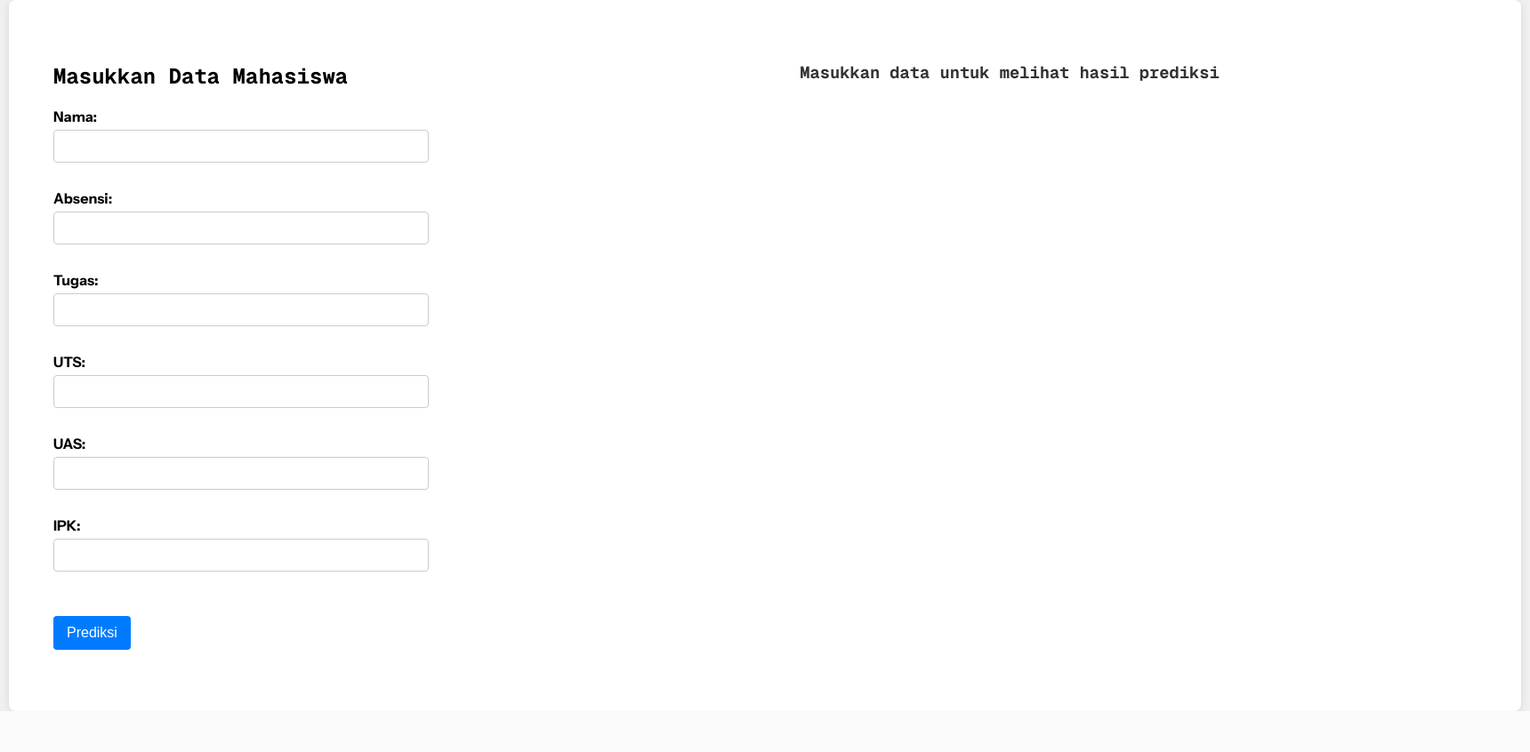
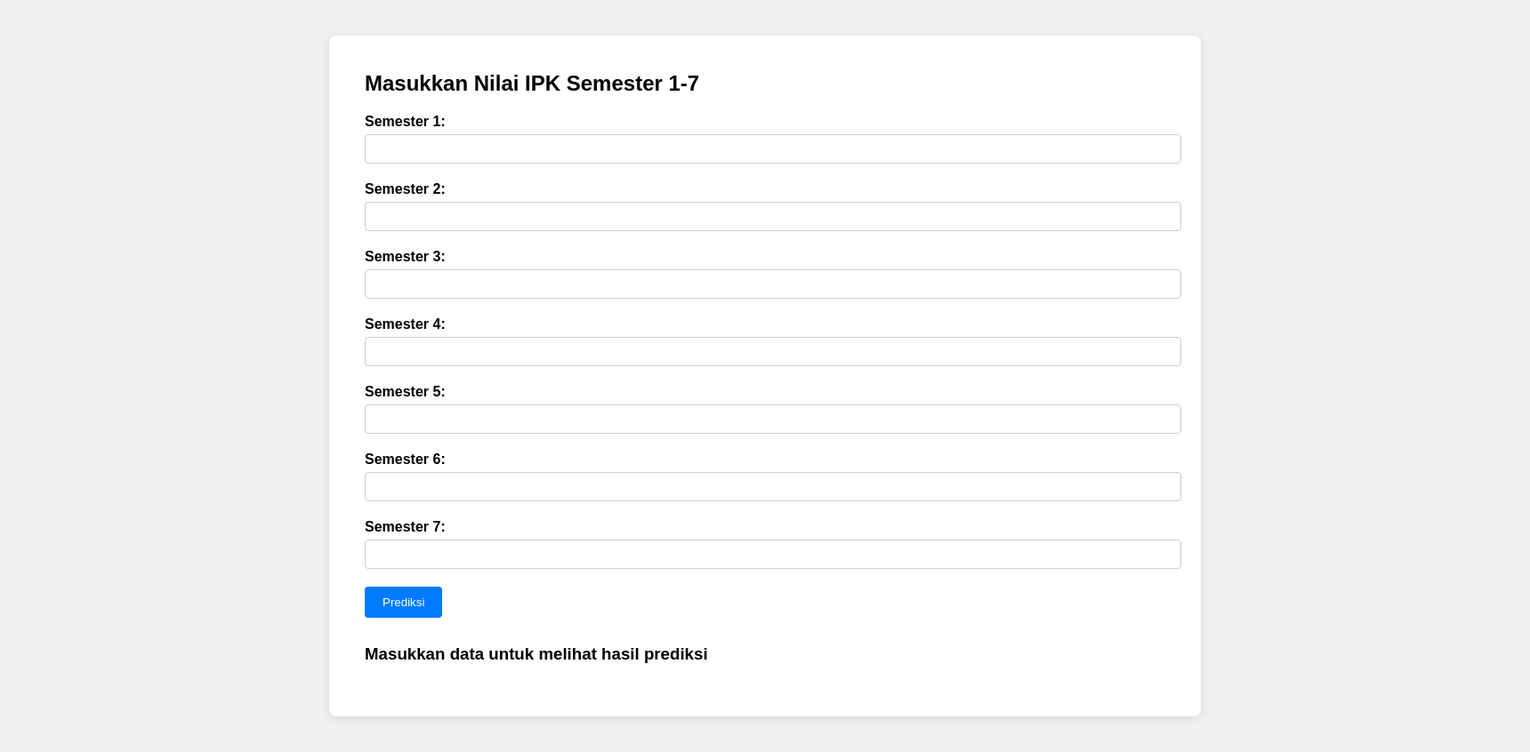
Before and after one commit to RyuuRyu/KNN-Web-App, a Flask app: page / in a window 1720 px wide. Shown: the whole page at 89% size. Before the commit the page ends 800 px from the top, so only its background shows below. Run offline with Flask 3, Linux system fonts and the light colour scheme; data comes from the database, SQL or seed files in the repository; both versions use the stored data as it was after the commit; data that the repository does not hold is empty; parts of the project's set-up code (start-up, migrations or seed data) failed here and were passed over.

Commit message:
refactor: update KNN logic and related files
- Changed KNN implementation in app.py and train_model.py
- Updated model files (knn_model.pkl, scaler.pkl) with new logic
- Updated templates/index.html to reflect changes
- Added new dataset and images for updated results
- Removed outdated model files and images

```diff
--- a/app.py
+++ b/app.py
@@ -1,80 +1,111 @@
-from flask import Flask, render_template, request, redirect, url_for
+from flask import Flask, request, render_template, redirect, url_for
+import pandas as pd
 import joblib
 import numpy as np
-from flask_sqlalchemy import SQLAlchemy
+import sqlite3
 
 app = Flask(__name__)
 
-# Configure SQLite database
-app.config['SQLALCHEMY_DATABASE_URI'] = 'sqlite:///predictions.db'
-app.config['SQLALCHEMY_TRACK_MODIFICATIONS'] = False
-db = SQLAlchemy(app)
-
-# Database model
-class Prediction(db.Model):
-    id = db.Column(db.Integer, primary_key=True)
-    nama = db.Column(db.String(100))
-    absensi = db.Column(db.Float)
-    tugas = db.Column(db.Float)
-    uts = db.Column(db.Float)
-    uas = db.Column(db.Float)
-    ipk = db.Column(db.Float)
-    result = db.Column(db.String(20))
-
-# Load model and scaler
-model = joblib.load('model/knn_model.pkl')
+knn_model = joblib.load('model/knn_model.pkl')
 scaler = joblib.load('model/scaler.pkl')
 
-# @app.before_first_request
-# def create_tables():
-#     db.create_all()
+DB_FILE = 'data/student_inputs.db'
 
-first_request = True
-@app.before_request
-def before_first_request():
-    global first_request
-    if first_request:
-        db.create_all()
-        first_request = False
+def init_db():
+    conn = sqlite3.connect(DB_FILE)
+    c = conn.cursor()
+    c.execute('''
+        CREATE TABLE IF NOT EXISTS inputs (
+            id INTEGER PRIMARY KEY AUTOINCREMENT,
+            semester1 REAL,
+            semester2 REAL,
+            semester3 REAL,
+            semester4 REAL,
+            semester5 REAL,
+            semester6 REAL,
+            semester7 REAL,
+            stddev REAL,
+            trend REAL,
+            slope REAL,
+            weighted_avg REAL,
+            prediction TEXT
+        )
+    ''')
+    conn.commit()
+    conn.close()
 
-@app.route('/')
-def index():
-    all_predictions = Prediction.query.all()
-    return render_template('index.html', all_predictions=all_predictions)
+init_db()
 
-@app.route('/predict', methods=['POST'])
-def predict():
-    try:
-        absensi = float(request.form['absensi'])
-        tugas = float(request.form['tugas'])
-        uts = float(request.form['uts'])
-        uas = float(request.form['uas'])
-        ipk = float(request.form['ipk'])
-        nama = request.form['nama']
+@app.route('/', methods=['GET', 'POST'])
+def home():
+    prediction = None
+    if request.method == 'POST':
+        semester1 = float(request.form['semester1'])
+        semester2 = float(request.form['semester2'])
+        semester3 = float(request.form['semester3'])
+        semester4 = float(request.form['semester4'])
+        semester5 = float(request.form['semester5'])
+        semester6 = float(request.form['semester6'])
+        semester7 = float(request.form['semester7'])
 
-        features = np.array([[absensi, tugas, uts, uas, ipk]])
-        features_scaled = scaler.transform(features)
-        prediction = model.predict(features_scaled)
+        # Calculate features
+        ipks = [semester1, semester2, semester3, semester4, semester5, semester6, semester7]
+        stddev = np.std(ipks)
+        trend = semester7 - semester1
 
-        result = "Lulus" if prediction[0] == 1 else "Tidak Lulus"
+        # Slope calculation (linear regression)
+        X = np.arange(7).reshape(-1, 1)
+        y = np.array(ipks).reshape(-1, 1)
+        from sklearn.linear_model import LinearRegression
+        model = LinearRegression()
+        model.fit(X, y)
+        slope = model.coef_[0][0]
+
+        # Weighted average
+        weights = [0.1, 0.1, 0.1, 0.1, 0.15, 0.2, 0.25]
+        weighted_avg = np.dot(ipks, weights)
+
+        # Prepare input for prediction (order must match training)
+        input_data = pd.DataFrame([[
+            semester1, semester2, semester3, semester4, semester5, semester6, semester7,
+            stddev, trend, slope, weighted_avg
+        ]], columns=[
+            'SEMESTER 1', 'SEMESTER 2', 'SEMESTER 3', 'SEMESTER 4',
+            'SEMESTER 5', 'SEMESTER 6', 'SEMESTER 7',
+            'STD_DEV_IPK', 'TREND_IPK', 'SLOPE_IPK', 'WEIGHTED_AVG_IPK'
+        ])
+        input_data_scaled = scaler.transform(input_data)
+
+        prediction_result = knn_model.predict(input_data_scaled)
+        status = 'LULUS' if prediction_result[0] == 1 else 'TIDAK LULUS'
+        prediction = f'Prediksi Status: {status}'
 
         # Save to database
-        pred = Prediction(
-            nama=nama,
-            absensi=absensi,
-            tugas=tugas,
-            uts=uts,
-            uas=uas,
-            ipk=ipk,
-            result=result
-        )
-        db.session.add(pred)
-        db.session.commit()
+        conn = sqlite3.connect(DB_FILE)
+        c = conn.cursor()
+        c.execute('''
+            INSERT INTO inputs (
+                semester1, semester2, semester3, semester4, semester5, semester6, semester7,
+                stddev, trend, slope, weighted_avg, prediction
+            ) VALUES (?, ?, ?, ?, ?, ?, ?, ?, ?, ?, ?, ?)
+        ''', (semester1, semester2, semester3, semester4, semester5, semester6, semester7,
+              stddev, trend, slope, weighted_avg, status))
+        conn.commit()
+        conn.close()
+        return redirect(url_for('home'))
 
-        return redirect(url_for('index'))
-    except Exception as e:
-        all_predictions = Prediction.query.all()
-        return render_template('index.html', prediction=f"Error: {e}", all_predictions=all_predictions)
+    # Fetch all records for display
+    conn = sqlite3.connect(DB_FILE)
+    c = conn.cursor()
+    c.execute('''
+        SELECT semester1, semester2, semester3, semester4, semester5, semester6, semester7,
+               stddev, trend, slope, weighted_avg, prediction
+        FROM inputs
+    ''')
+    records = c.fetchall()
+    conn.close()
+
+    return render_template('index.html', prediction=prediction, records=records)
 
 if __name__ == '__main__':
     app.run(debug=True)
--- a/templates/index.html
+++ b/templates/index.html
@@ -3,121 +3,42 @@
 <head>
     <meta charset="UTF-8">
     <title>Prediksi Kelulusan Mahasiswa</title>
-
-    <link rel="preconnect" href="https://fonts.googleapis.com">
-    <link rel="preconnect" href="https://fonts.gstatic.com" crossorigin>
-    <link href="https://fonts.googleapis.com/css2?family=Instrument+Sans:ital,wght@0,400..700;1,400..700&family=Outfit:wght@100..900&display=swap" rel="stylesheet">
-    <link href="https://fonts.googleapis.com/css2?family=Geist+Mono:wght@100..900&family=Instrument+Sans:ital,wght@0,400..700;1,400..700&family=Outfit:wght@100..900&display=swap" rel="stylesheet">
-
     <style>
-        body {
-            font-family: 'instrument Sans', 'Outfit', sans-serif;
-            background-color: #f0f0f0;
-            margin: 0;
-        }
-
-        .container {
-            display: flex;
-            gap: 50px;
-            justify-content: space-between;;
-            align-items: stretch; /* Make children fill container height */
-            width: 1700px;
-            height: 100vh;
-            margin: auto;
-            box-shadow: 0 2px 10px rgba(0, 0, 0, 0.1);
-            background-color: #fff;
-            border-radius: 8px;
-        }
-
-        .form {
-            width: 500px;
-            min-width: 0;
-            box-sizing: border-box;
-            padding: 50px;
-        }
-
-        .result {
-            flex: 1;
-            min-width: 0;
-            box-sizing: border-box;
-            padding: 50px;
-            text-align: center;
-        }
-
-        .result h3 {
-            text-align: center;
-        }
-
-        .form h2, .result h3 {
-            font-family: 'Geist Mono', monospace;
-        }
-
-        .form label {
-            font-weight: bold;
-        }
-
-        .form input[type="number"], .form input[type="text"] {
-            width: 100%;
-            padding: 10px;
-            margin: 5px 0 30px;
-            border: 1px solid #ccc;
-            border-radius: 4px;
-        }
-
-        .form button {
-            background-color: #007bff;
-            color: white;
-            padding: 10px 15px;
-            border: none;
-            border-radius: 4px;
-            cursor: pointer;
-            font-size: 16px;
-        }
-
-        .form button:hover {
-            background-color: #0056b3;
-        }
-
-        .result {
-
-            height: 100%;
-            text-align: center;
-        }
-
-        .result h3 {
-            color: #333;
-        }
+        body { font-family: Arial, sans-serif; background: #f0f0f0; }
+        .container { width: 900px; margin: 40px auto; background: #fff; border-radius: 8px; box-shadow: 0 2px 10px rgba(0,0,0,0.1); padding: 40px; }
+        .form { margin-bottom: 30px; }
+        .form label { font-weight: bold; }
+        .form input[type="number"] { width: 100%; padding: 8px; margin: 5px 0 20px; border: 1px solid #ccc; border-radius: 4px; }
+        .form button { background: #007bff; color: #fff; padding: 10px 20px; border: none; border-radius: 4px; cursor: pointer; }
+        .form button:hover { background: #0056b3; }
+        table { width: 100%; border-collapse: collapse; margin-top: 20px; }
+        th, td { border: 1px solid #ccc; padding: 8px; text-align: center; }
+        th { background: #f7f7f7; }
+        h2, h3, h4 { margin-top: 0; }
     </style>
-
 </head>
 <body>
-
 <div class="container">
     <div class="form">
-        <h2>Masukkan Data Mahasiswa</h2>
-        <form action="/predict" method="post">
-            <label>Nama:</label><br>
-            <input type="text" name="nama" required><br>
-
-            <label>Absensi:</label><br>
-            <input type="number" name="absensi" step="any" required><br>
-
-            <label>Tugas:</label><br>
-            <input type="number" name="tugas" step="any" required><br>
-
-            <label>UTS:</label><br>
-            <input type="number" name="uts" step="any" required><br>
-
-            <label>UAS:</label><br>
-            <input type="number" name="uas" step="any" required><br>
-
-            <label>IPK:</label><br>
-            <input type="number" name="ipk" step="any" required><br><br>
-
+        <h2>Masukkan Nilai IPK Semester 1-7</h2>
+        <form method="post" action="/">
+            <label>Semester 1:</label>
+            <input type="number" name="semester1" step="any" required>
+            <label>Semester 2:</label>
+            <input type="number" name="semester2" step="any" required>
+            <label>Semester 3:</label>
+            <input type="number" name="semester3" step="any" required>
+            <label>Semester 4:</label>
+            <input type="number" name="semester4" step="any" required>
+            <label>Semester 5:</label>
+            <input type="number" name="semester5" step="any" required>
+            <label>Semester 6:</label>
+            <input type="number" name="semester6" step="any" required>
+            <label>Semester 7:</label>
+            <input type="number" name="semester7" step="any" required>
             <button type="submit">Prediksi</button>
         </form>
     </div>
-
     <div class="result">
         {% if prediction %}
             <h3>Hasil: {{ prediction }}</h3>
@@ -125,32 +46,35 @@
             <h3>Masukkan data untuk melihat hasil prediksi</h3>
         {% endif %}
 
-        <!-- Table of all predictions, only show if there is data -->
-        {% if all_predictions|length > 0 %}
+        {% if records and records|length > 0 %}
         <div style="margin-top: 2rem;">
             <h4>Riwayat Prediksi</h4>
-            <table border="1" cellpadding="5" cellspacing="0" style="width:100%; border-collapse: collapse;">
+            <table>
                 <thead>
                     <tr>
-                    <th>Nama</th>
-                    <th>Absensi</th>
-                    <th>Tugas</th>
-                    <th>UTS</th>
-                    <th>UAS</th>
-                    <th>IPK</th>
+                        <th>Semester 1</th>
+                        <th>Semester 2</th>
+                        <th>Semester 3</th>
+                        <th>Semester 4</th>
+                        <th>Semester 5</th>
+                        <th>Semester 6</th>
+                        <th>Semester 7</th>
+                        <th>STD DEV IPK</th>
                         <th>Hasil</th>
                     </tr>
                 </thead>
                 <tbody>
-                {% for row in all_predictions %}
+                {% for row in records %}
                     <tr>
-                    <td>{{ row.nama }}</td>
-                    <td>{{ row.absensi }}</td>
-                    <td>{{ row.tugas }}</td>
-                    <td>{{ row.uts }}</td>
-                    <td>{{ row.uas }}</td>
-                    <td>{{ row.ipk }}</td>
-                    <td>{{ row.result }}</td>
+                        <td>{{ row[0] }}</td>
+                        <td>{{ row[1] }}</td>
+                        <td>{{ row[2] }}</td>
+                        <td>{{ row[3] }}</td>
+                        <td>{{ row[4] }}</td>
+                        <td>{{ row[5] }}</td>
+                        <td>{{ row[6] }}</td>
+                        <td>{{ "%.3f"|format(row[7]) }}</td>
+                        <td>{{ row[8] }}</td>
                     </tr>
                 {% endfor %}
                 </tbody>
@@ -158,6 +82,6 @@
         </div>
         {% endif %}
     </div>
-
+</div>
 </body>
 </html>
```
Also changed, not shown: train_model.py (+51 -64 lines), data/student_inputs.db (added), image/ipk_distribution.png (added), image/weighted_ipk_distribution.png (added), model/image/correlation_heatmap_weighted_features.png (deleted), model/image/k_optimization_updated_ipk_weighted.png (deleted), model/image/prediction_scatter_weighted_features.png (deleted), 4 other files. Lines whose indentation alone changed are shown as unchanged.
